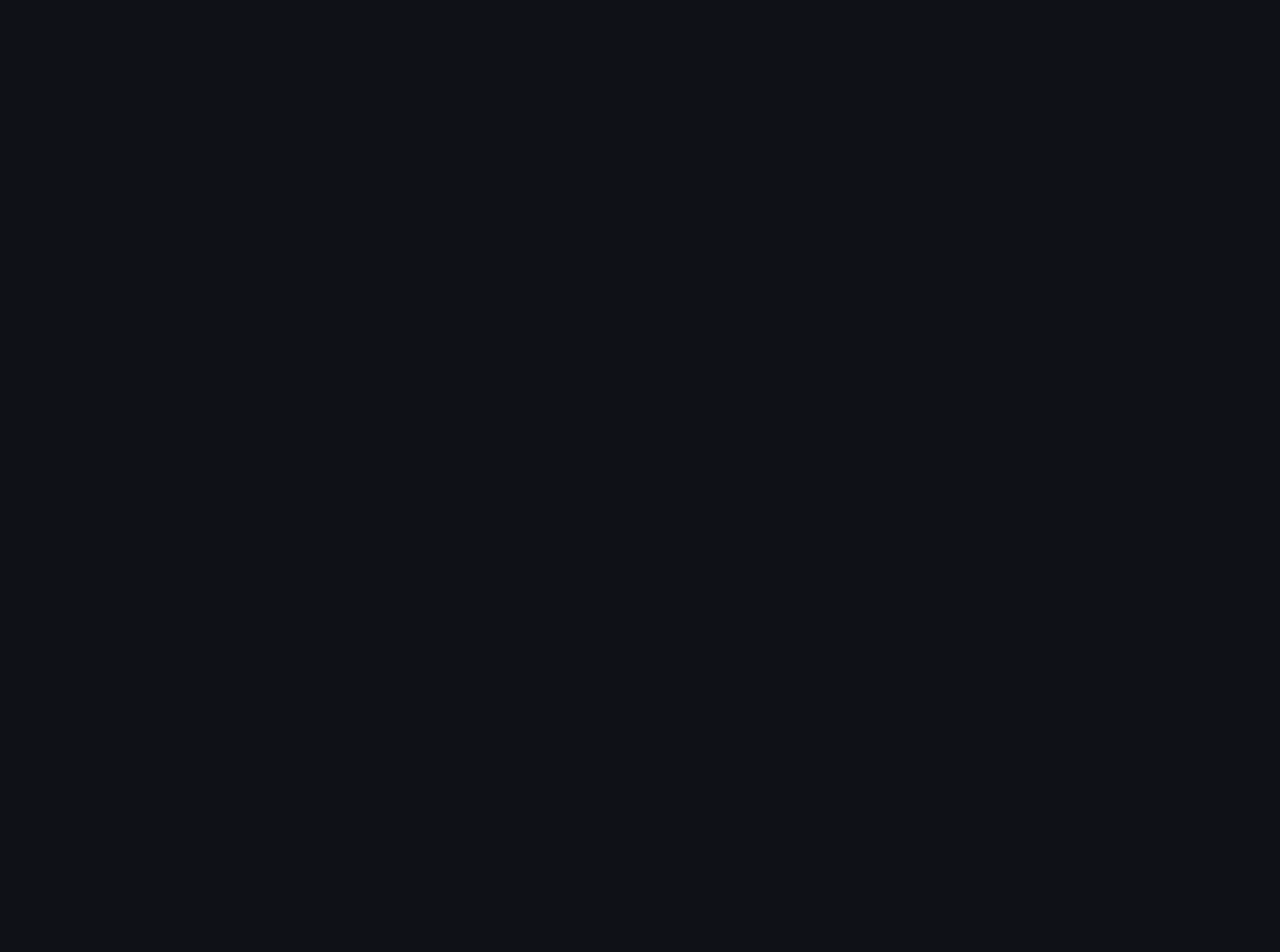
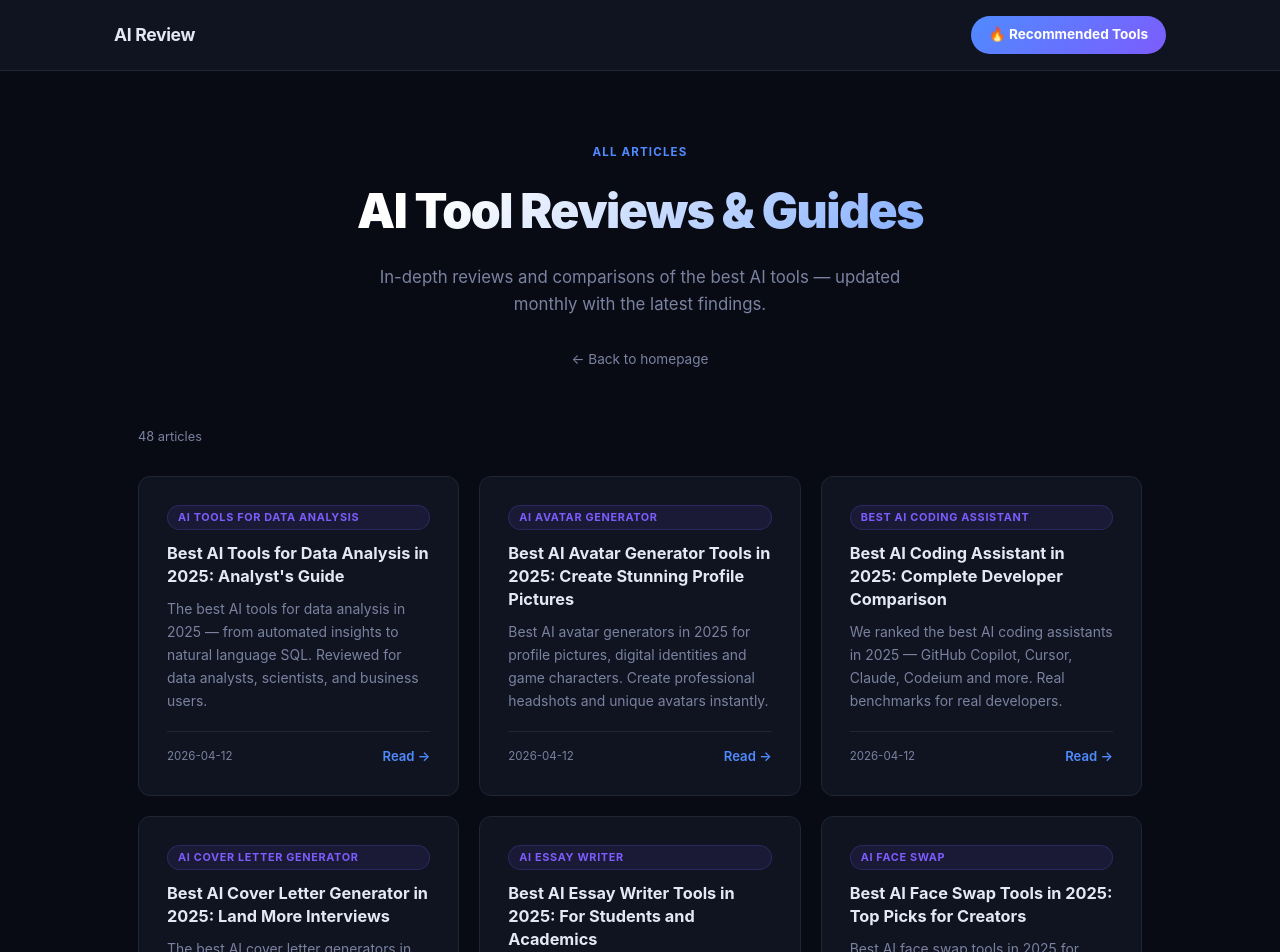
Before and after one commit to conceptsellerbills-cmyk/ai-review-tech, a Next.js app: page /all-articles in a window 1280 px wide. Before the commit this address had no page. Shown: the top 952 px of the page. Before the commit the page ends 800 px from the top, so only its background shows below. Built offline with nearby package versions, Linux system fonts and the light colour scheme.

Commit message:
feat: add all articles listing page

```diff
--- /dev/null
+++ b/app/all-articles/page.tsx
@@ -0,0 +1,71 @@
+import { getAllPosts } from '../../lib/posts'
+import type { Metadata } from 'next'
+
+export const metadata: Metadata = {
+  title: 'All AI Tool Reviews & Articles — ai-review.tech',
+  description: 'Browse all in-depth AI tool reviews, comparisons, and guides. Expert analysis to help you choose the right AI tools.',
+}
+
+export default function AllArticlesPage() {
+  const posts = getAllPosts()
+
+  return (
+    <>
+      <style>{`
+        *, *::before, *::after { box-sizing: border-box; margin: 0; padding: 0; }
+        :root {
+          --bg: #080b14; --surface: #0f1420; --border: #1e2535;
+          --text: #e4e8f4; --muted: #7a82a0; --accent: #4f8bff; --accent2: #7c5cfc;
+          --radius: 12px;
+        }
+        body { background: var(--bg); color: var(--text); font-family: -apple-system, BlinkMacSystemFont, "Segoe UI", sans-serif; line-height: 1.6; }
+        a { text-decoration: none; color: inherit; }
+        .container { max-width: 1100px; margin: 0 auto; padding: 0 24px; }
+        .page-hero { padding: 72px 24px 56px; text-align: center; }
+        .page-eyebrow { font-size: 0.72rem; color: var(--accent); font-weight: 700; letter-spacing: 0.1em; text-transform: uppercase; margin-bottom: 12px; }
+        .page-title { font-size: clamp(2rem, 4vw, 3rem); font-weight: 900; letter-spacing: -0.03em; margin-bottom: 14px; background: linear-gradient(135deg, #fff 30%, var(--accent)); -webkit-background-clip: text; -webkit-text-fill-color: transparent; background-clip: text; }
+        .page-desc { color: var(--muted); font-size: 1.05rem; max-width: 540px; margin: 0 auto 28px; }
+        .back-link { display: inline-flex; align-items: center; gap: 6px; color: var(--muted); font-size: 0.85rem; }
+        .back-link:hover { color: var(--accent); }
+        .articles-section { padding: 0 0 100px; }
+        .articles-count { font-size: 0.8rem; color: var(--muted); margin-bottom: 28px; }
+        .post-grid { display: grid; grid-template-columns: repeat(auto-fill, minmax(310px, 1fr)); gap: 20px; }
+        .post-card { padding: 28px; background: var(--surface); border: 1px solid var(--border); border-radius: var(--radius); transition: border-color 0.15s, transform 0.15s; display: flex; flex-direction: column; }
+        .post-card:hover { border-color: var(--accent); transform: translateY(-2px); }
+        .post-tag { display: inline-block; padding: 3px 10px; border-radius: 20px; background: rgba(124,92,252,0.1); border: 1px solid rgba(124,92,252,0.2); color: var(--accent2); font-size: 0.68rem; font-weight: 700; letter-spacing: 0.06em; text-transform: uppercase; margin-bottom: 12px; }
+        .post-card h3 { font-size: 1.02rem; font-weight: 700; line-height: 1.4; margin-bottom: 10px; }
+        .post-card h3 a:hover { color: var(--accent); }
+        .post-card p { color: var(--muted); font-size: 0.87rem; line-height: 1.65; flex: 1; margin-bottom: 18px; }
+        .post-card-footer { display: flex; align-items: center; justify-content: space-between; padding-top: 14px; border-top: 1px solid var(--border); }
+        .post-date { font-size: 0.72rem; color: var(--muted); }
+        .post-link { font-size: 0.82rem; color: var(--accent); font-weight: 600; }
+      `}</style>
+
+      <div className="page-hero">
+        <div className="page-eyebrow">All Articles</div>
+        <h1 className="page-title">AI Tool Reviews & Guides</h1>
+        <p className="page-desc">In-depth reviews and comparisons of the best AI tools — updated monthly with the latest findings.</p>
+        <a href="/" className="back-link">← Back to homepage</a>
+      </div>
+
+      <div className="container">
+        <section className="articles-section">
+          <div className="articles-count">{posts.length} articles</div>
+          <div className="post-grid">
+            {posts.map((post) => (
+              <article className="post-card" key={post.slug}>
+                {post.keyword && <span className="post-tag">{post.keyword}</span>}
+                <h3><a href={`/${post.slug}`}>{post.title}</a></h3>
+                <p>{post.description || 'Read our expert analysis and verdict.'}</p>
+                <div className="post-card-footer">
+                  <span className="post-date">{post.date}</span>
+                  <a href={`/${post.slug}`} className="post-link">Read →</a>
+                </div>
+              </article>
+            ))}
+          </div>
+        </section>
+      </div>
+    </>
+  )
+}
```
